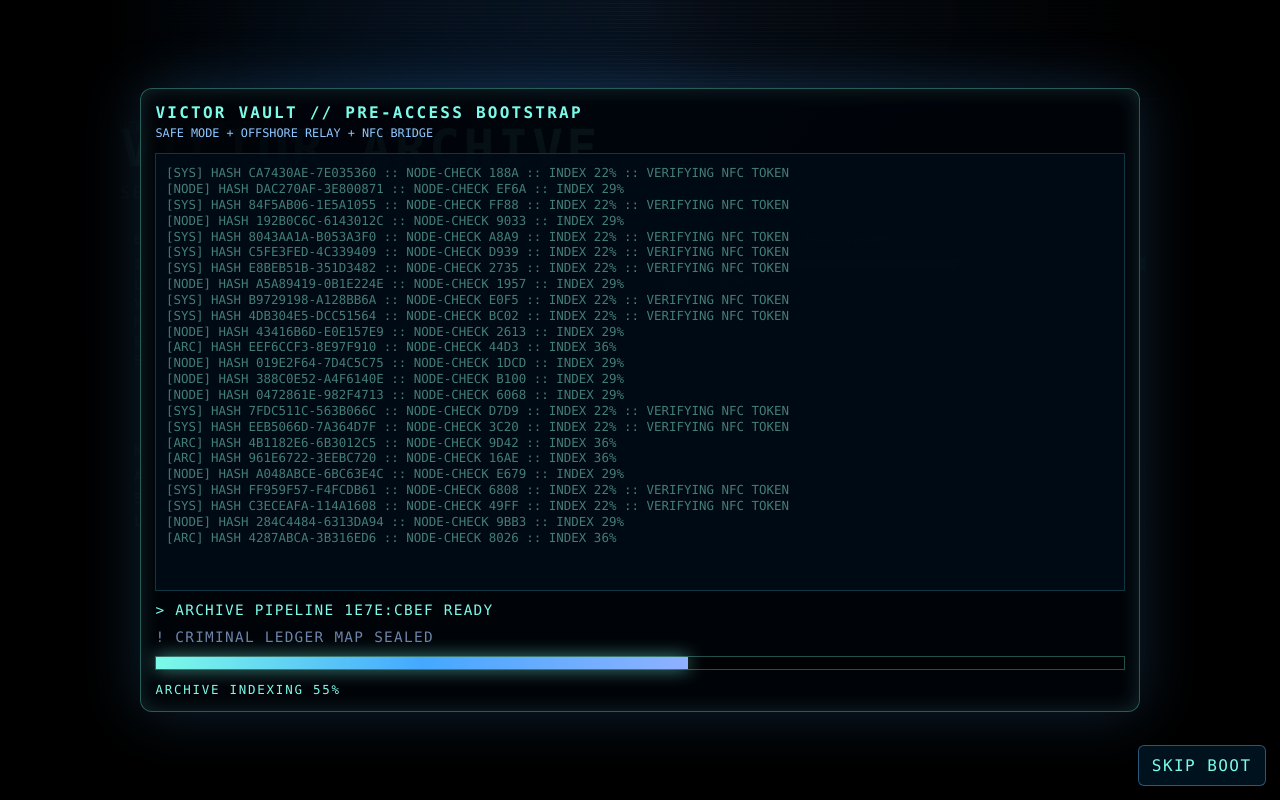
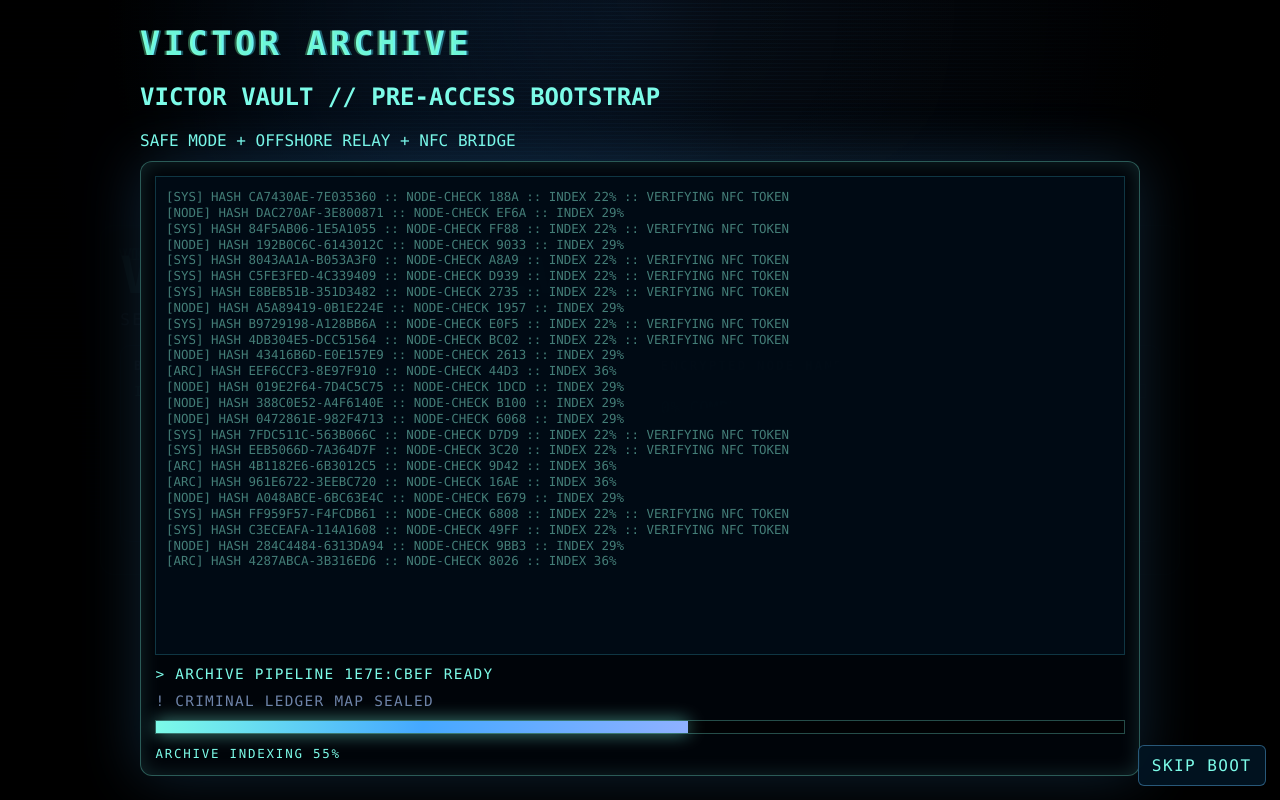
Before and after one commit to huegpx2008/victor-vault, a Next.js app: page / in a window 1280 px wide. Built offline with nearby package versions, Linux system fonts and the light colour scheme.

Commit message:
Refine intro viewport lock and gate main access sequence

```diff
--- a/app/globals.css
+++ b/app/globals.css
@@ -195,7 +195,26 @@ button:hover { filter: brightness(1.15); }
   padding: 1rem;
   display: grid;
   place-items: center;
+  overflow: hidden;
   transition: opacity 650ms ease, visibility 650ms ease;
+}
+
+.intro-shell {
+  width: min(1000px, 100%);
+  height: min(94vh, 760px);
+  display: flex;
+  flex-direction: column;
+  gap: 0.7rem;
+}
+
+.intro-header {
+  flex: 0 0 auto;
+}
+
+.intro-header h1 {
+  margin: 0 0 0.25rem;
+  font-size: clamp(1.2rem, 5.4vw, 2.1rem);
+  letter-spacing: 0.22rem;
 }
 
 .intro-overlay.hidden {
@@ -205,8 +224,9 @@ button:hover { filter: brightness(1.15); }
 }
 
 .intro-terminal {
-  width: min(1000px, 100%);
-  min-height: min(78vh, 680px);
+  width: 100%;
+  min-height: 0;
+  flex: 1;
   border: 1px solid rgba(124, 251, 232, 0.35);
   background: rgba(0, 5, 10, 0.9);
   box-shadow: 0 0 60px rgba(69, 168, 255, 0.2), inset 0 0 20px rgba(124, 251, 232, 0.15);
@@ -230,7 +250,8 @@ button:hover { filter: brightness(1.15); }
 
 .intro-feed {
   flex: 1;
-  overflow: hidden;
+  min-height: 0;
+  overflow-y: auto;
   border: 1px solid rgba(75, 228, 255, 0.2);
   background: rgba(1, 12, 22, 0.9);
   padding: 0.6rem;
@@ -285,6 +306,22 @@ button:hover { filter: brightness(1.15); }
   background: rgba(2, 20, 35, 0.9);
 }
 
+.gated-module[data-visible='false'] {
+  opacity: 0;
+  transform: translateY(8px);
+  pointer-events: none;
+  max-height: 0;
+  overflow: hidden;
+  padding-top: 0;
+  padding-bottom: 0;
+  border-width: 0;
+  margin: 0;
+}
+
+.gated-module[data-visible='true'] {
+  transition: opacity 260ms ease, transform 260ms ease;
+}
+
 @keyframes flashIn {
   from { opacity: 0.2; transform: translateY(3px); }
   to { opacity: 0.95; transform: translateY(0); }
--- a/app/page.js
+++ b/app/page.js
@@ -48,6 +48,8 @@ export default function Home() {
 
   const [bootIndex, setBootIndex] = useState(0);
   const [handshake, setHandshake] = useState(0);
+  const [bootComplete, setBootComplete] = useState(false);
+  const [handshakeComplete, setHandshakeComplete] = useState(false);
   const [password, setPassword] = useState('');
   const [status, setStatus] = useState('idle');
   const [scanning, setScanning] = useState(false);
@@ -68,6 +70,20 @@ export default function Home() {
     }, 90);
 
     return () => clearInterval(progressTimer);
+  }, [showIntro]);
+
+  useEffect(() => {
+    if (!showIntro) return;
+
+    const prevHtmlOverflow = document.documentElement.style.overflow;
+    const prevBodyOverflow = document.body.style.overflow;
+    document.documentElement.style.overflow = 'hidden';
+    document.body.style.overflow = 'hidden';
+
+    return () => {
+      document.documentElement.style.overflow = prevHtmlOverflow;
+      document.body.style.overflow = prevBodyOverflow;
+    };
   }, [showIntro]);
 
   useEffect(() => {
@@ -105,22 +121,42 @@ export default function Home() {
   }, [showIntro]);
 
   useEffect(() => {
-    if (bootIndex >= bootLines.length - 1) return;
+    if (showIntro || bootComplete) return;
+
+    if (bootIndex >= bootLines.length - 1) {
+      setBootComplete(true);
+      return;
+    }
 
     const timer = setTimeout(() => {
       setBootIndex((prev) => prev + 1);
     }, 850);
 
     return () => clearTimeout(timer);
-  }, [bootIndex]);
+  }, [bootIndex, showIntro, bootComplete]);
 
   useEffect(() => {
+    if (showIntro || !bootComplete || handshakeComplete) return;
+
     const timer = setInterval(() => {
-      setHandshake((prev) => (prev >= 100 ? 100 : prev + 2));
+      setHandshake((prev) => {
+        if (prev >= 100) {
+          setHandshakeComplete(true);
+          return 100;
+        }
+
+        const next = prev + 2;
+        if (next >= 100) {
+          setHandshakeComplete(true);
+          return 100;
+        }
+
+        return next;
+      });
     }, 80);
 
     return () => clearInterval(timer);
-  }, []);
+  }, [showIntro, bootComplete, handshakeComplete]);
 
   useEffect(() => {
     if (!scanning) return;
@@ -168,11 +204,14 @@ export default function Home() {
       <div className="flicker" />
 
       <div className={`intro-overlay ${showIntro ? 'active' : 'hidden'}`} aria-hidden={!showIntro}>
-        <div className="intro-terminal">
-          <header>
+        <div className="intro-shell">
+          <header className="intro-header">
+            <h1 className="glitch" data-text="VICTOR ARCHIVE">VICTOR ARCHIVE</h1>
             <h2>VICTOR VAULT // PRE-ACCESS BOOTSTRAP</h2>
             <span>SAFE MODE + OFFSHORE RELAY + NFC BRIDGE</span>
           </header>
+
+          <div className="intro-terminal">
 
             <div className="intro-feed">
               {introLogs.map((line, idx) => (
@@ -187,6 +226,7 @@ export default function Home() {
               <div className="intro-progress-bar" style={{ width: `${introProgress}%` }} />
             </div>
             <p className="intro-progress-label">ARCHIVE INDEXING {introProgress}%</p>
+          </div>
         </div>
 
         <button className="skip-boot" type="button" onClick={() => setShowIntro(false)}>
@@ -218,14 +258,14 @@ export default function Home() {
             <span>{handshake}% COMPLETE</span>
           </div>
 
-          <div className="nfc module">
+          <div className="nfc module gated-module" data-visible={handshakeComplete}>
             <h2>NFC TOKEN DETECTED</h2>
             <p className="tag">AUTH CHIP: V-A7-SAM-KEY</p>
             <p className="tag">SIGNAL INTEGRITY: 99.7%</p>
             <p className="tag">LOCATION LOCK: OFFSHORE NODE 14</p>
           </div>
 
-          <div className="auth module">
+          <div className="auth module gated-module" data-visible={handshakeComplete}>
             <h2>ACCESS PHRASE</h2>
             <form onSubmit={handleSubmit}>
               <input
```
Lines whose indentation alone changed are shown as unchanged.
